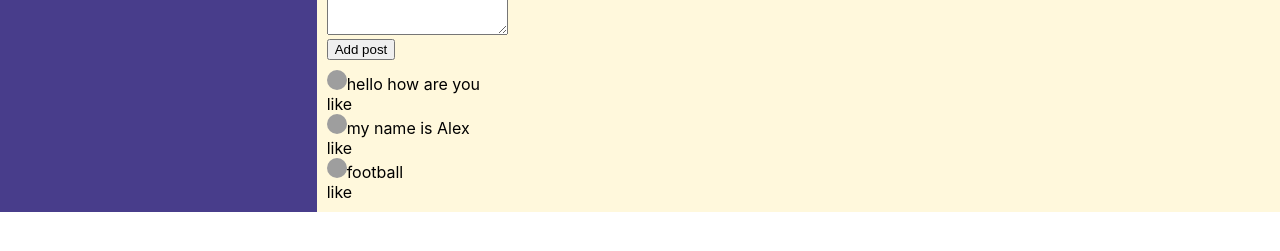
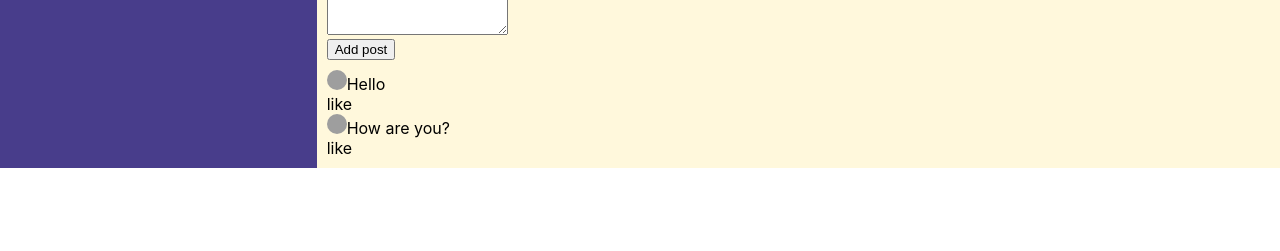
Before and after one commit to Alex666000/social-2023-new, a React (Create React App) app: page /profile in a window 1280 px wide. Shown: the part 475-726 px from the top of the page. Built offline with nearby package versions, Linux system fonts and the light colour scheme; grey boxes are pictures that could not be loaded.

Commit message:
24_Добавили объекты перед тем как использовать map()

```diff
--- a/src/App.tsx
+++ b/src/App.tsx
@@ -2,9 +2,9 @@ import React from 'react';
 import './App.css';
 import Header from './components/Header/Header';
 import Navbar from './components/Navbar/Navbar';
-import Profile from './components/Profile/Profile';
 import {Dialogs} from './components/Dialogs/Dialogs';
 import {BrowserRouter, Route} from 'react-router-dom';
+import {Profile} from './components/Profile/Profile';
 
 const App: React.FC = () => {
     return (
--- a/src/components/Dialogs/Dialogs.tsx
+++ b/src/components/Dialogs/Dialogs.tsx
@@ -3,7 +3,7 @@ import s from './Dialogs.module.css'
 import {NavLink} from 'react-router-dom';
 
 type DialogItemPropsType = {
-    id: string
+    id: number | string
     name: string
 }
 type MessagePropsType = {
@@ -25,21 +25,32 @@ export const Message: React.FC<MessagePropsType> = (props) => {
 }
 
 export const Dialogs: React.FC = (props) => {
+    let dialogsData = [
+        {id: 1, name: 'Margarita'},
+        {id: 2, name: 'Andrey'},
+        {id: 3, name: 'Svetlana'},
+        {id: 4, name: 'Sasha'},
+        {id: 5, name: 'Valera'},
+        {id: 6, name: 'Victor'},
+    ]
+    let messagesData = [
+        {id: 1, message: 'Hello'},
+        {id: 2, message: 'How are you?'},
+        {id: 3, message: 'What is your name'},
+        {id: 4, message: 'My name is....'},
+        {id: 5, message: 'Let\'s go'},
+    ]
+
     return (
         <div className={s.dialogs}>
             <div className={s.dialogsItems}>
-                <DialogItem name={'Margarita'} id={'1'}/>
-                <DialogItem name={'Andrey'} id={'2'}/>
-                <DialogItem name={'Svetlana'} id={'3'}/>
-                <DialogItem name={'Sasha'} id={'4'}/>
-                <DialogItem name={'Valera'} id={'5'}/>
-                <DialogItem name={'Victor'} id={'6'}/>
+                <DialogItem name={dialogsData[0].name} id={dialogsData[0].id}/>
+                <DialogItem name={dialogsData[1].name} id={dialogsData[1].id}/>
                 <div className={s.dialog}>
                 </div>
                 <div className={s.messages}>
-                    <Message message={'Hello'}/>
-                    <Message message={'How are you?'}/>
-                    <Message message={'What is your name'}/>
+                    <Message message={messagesData[0].message} />
+                    <Message message={messagesData[1].message}/>
                 </div>
             </div>
         </div>
--- a/src/components/Profile/MyPosts/MyPosts.tsx
+++ b/src/components/Profile/MyPosts/MyPosts.tsx
@@ -1,11 +1,19 @@
 import React from 'react';
 import s from './MyPosts.module.css'
-import Post from "./Post/Post";
+import {Post} from './Post/Post';
 
-type MyPostPropsType = {
-    hey: string
-}
-const MyPosts: React.FC<MyPostPropsType> = (props) => {
+/*type MyPostsPropsType = {
+    id: number
+    message: string
+    likeCount: number
+}*/
+
+const MyPosts: React.FC = (props) => {
+    let postsData = [
+        {id: 1, message: 'Hello', likeCount: 12},
+        {id: 2, message: 'How are you?', likeCount: 10},
+    ]
+
     return (
             <div className={s.postBlock}>
                 <h3>My post</h3>
@@ -14,9 +22,8 @@ const MyPosts: React.FC<MyPostPropsType> = (props) => {
                     <button className={s.addPost}>Add post</button>
                 </div>
                 <div  className={s.posts}>
-                    <Post message={'hello how are you'}/>
-                    <Post message={'my name is Alex'}/>
-                    <Post message={'football'}/>
+                    <Post message={postsData[0].message} likeCount={postsData[0].likeCount}/>
+                    <Post message={postsData[1].message} likeCount={postsData[1].likeCount}/>
                 </div>
             </div>
     );
--- a/src/components/Profile/MyPosts/Post/Post.tsx
+++ b/src/components/Profile/MyPosts/Post/Post.tsx
@@ -3,9 +3,10 @@ import s from './Post.module.css'
 
 type PostPropsType = {
     message: string
+    likeCount: string | number
 }
 
-const Post: React.FC<PostPropsType> = (props) => {
+export const Post: React.FC<PostPropsType> = (props) => {
     return (
         <div className={s.item}>
             <img src="https://encrypted-tbn0.gstatic.com/images?q=tbn:ANd9GcSqHrYQj-TB5Vu5GASryHzs13C94vlvUqX7KQ&usqp=CAU" alt="avatar"/>
@@ -16,5 +17,3 @@ const Post: React.FC<PostPropsType> = (props) => {
         </div>
     );
 };
-
-export default Post;
--- a/src/components/Profile/Profile.tsx
+++ b/src/components/Profile/Profile.tsx
@@ -3,13 +3,11 @@ import s from './Profile.module.css'
 import MyPosts from './MyPosts/MyPosts';
 import {Profileinfo} from './Profileinfo/Profileinfo';
 
-const Profile: React.FC = () => {
+export const Profile: React.FC = (props) => {
     return (
         <div>
             <Profileinfo/>
-            <MyPosts hey={'yo'}/>
+            <MyPosts/>
         </div>
     );
 };
-
-export default Profile;
```
